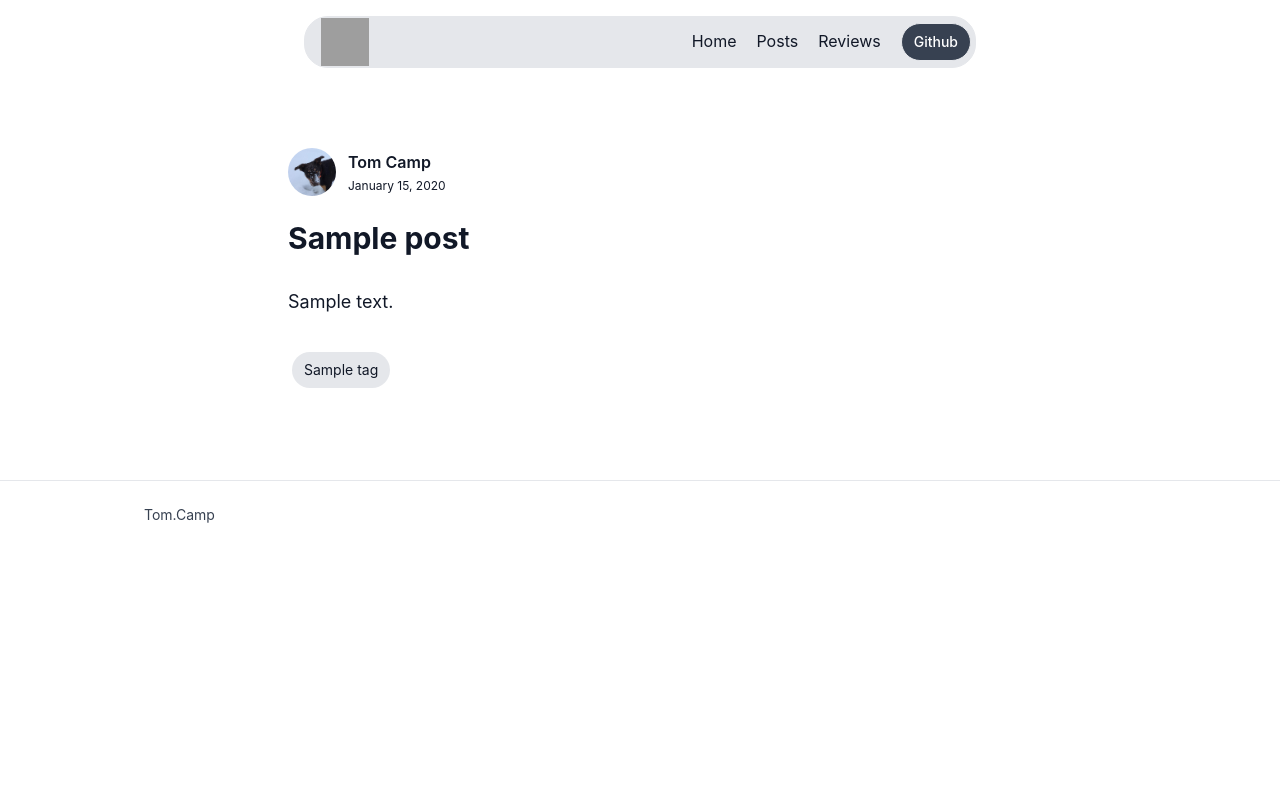
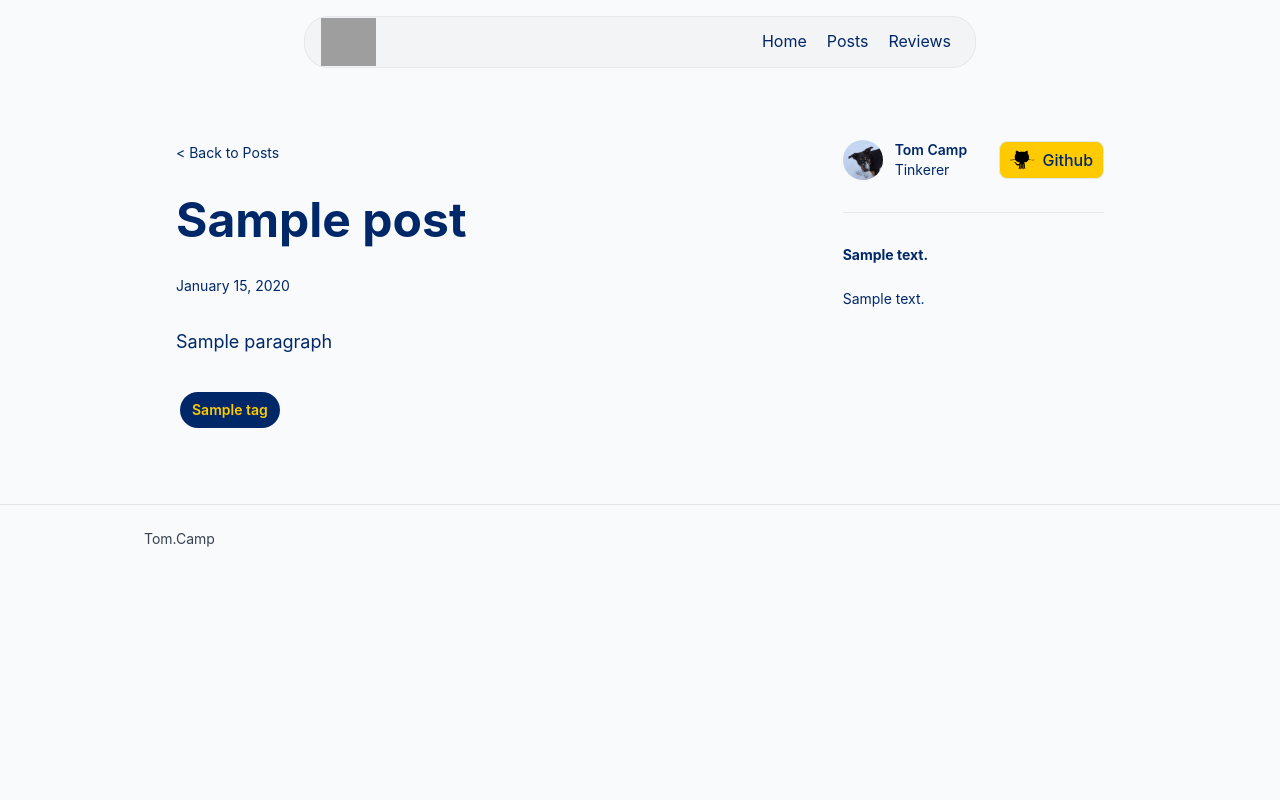
Before and after one commit to Tom-Camp/tom.camp, a Flask app: template app/templates/posts/index.html in a window 1280 px wide. Run offline with Flask 3, Linux system fonts and the light colour scheme; the template is opened without the code that fills it: most values are stand-ins (such as "Sample title", 1, 10 or a date in 2020); parts of the project's set-up code (start-up, migrations or seed data) failed here and were passed over; some libraries are stand-ins or nearby versions; grey boxes are pictures that could not be loaded.

Commit message:
Updating post response and styles.

```diff
--- a/app/static/css/style.css
+++ b/app/static/css/style.css
@@ -2,6 +2,9 @@
 /* Set base font size for the entire document */
 :root {
   font-size: 16px; /* Base font size: 16px (1rem = 16px) */
+  --color-red: #BF0A30;
+  --color-blue: #002868;
+  --color-gold: #FFCA00;
 }
 
 /* Optional: Responsive font sizing for mobile devices */
@@ -14,7 +17,7 @@
 body {
   font-family: -apple-system, BlinkMacSystemFont, "Segoe UI", Roboto, "Helvetica Neue", Arial, sans-serif;
   line-height: 1.6;
-  color: #1f2937;
+  color: var(--color-blue);
 }
 
 /* Add any additional custom styles below */
@@ -28,4 +31,40 @@ a:hover {
   opacity: 0.8;
 }
 
+.nc-blue {
+  color: var(--color-blue);
+}
+
+.nc-red {
+  color: var(--color-red);
+}
+
+.nc-gold {
+  color: var(--color-gold);
+}
+
+.bg-nc-blue {
+  background-color: var(--color-blue);
+}
+
+.bg-nc-red {
+  background-color: var(--color-red);
+}
+
+.bg-nc-gold {
+  background-color: var(--color-gold);
+}
+
+.border-nc-blue {
+  border-color: var(--color-blue);
+}
+
+.border-nc-red {
+  border-color: var(--color-red);
+}
+
+.border-nc-gold {
+  border-color: var(--color-gold);
+}
+
 /*# sourceMappingURL=style.css.map */
--- a/app/static/css/style.scss
+++ b/app/static/css/style.scss
@@ -3,6 +3,9 @@
 /* Set base font size for the entire document */
 :root {
     font-size: 16px; /* Base font size: 16px (1rem = 16px) */
+    --color-red: #BF0A30;
+    --color-blue: #002868;
+    --color-gold: #FFCA00;
 }
 
 /* Optional: Responsive font sizing for mobile devices */
@@ -16,7 +19,7 @@
 body {
     font-family: -apple-system, BlinkMacSystemFont, 'Segoe UI', Roboto, 'Helvetica Neue', Arial, sans-serif;
     line-height: 1.6;
-    color: #1f2937;
+    color: var(--color-blue);
 }
 
 /* Add any additional custom styles below */
@@ -29,3 +32,39 @@ a {
 a:hover {
     opacity: 0.8;
 }
+
+.nc-blue {
+    color: var(--color-blue);
+}
+
+.nc-red {
+    color: var(--color-red);
+}
+
+.nc-gold {
+    color: var(--color-gold);
+}
+
+.bg-nc-blue {
+    background-color: var(--color-blue);
+}
+
+.bg-nc-red {
+    background-color: var(--color-red);
+}
+
+.bg-nc-gold {
+    background-color: var(--color-gold);
+}
+
+.border-nc-blue {
+    border-color: var(--color-blue);
+}
+
+.border-nc-red {
+    border-color: var(--color-red);
+}
+
+.border-nc-gold {
+    border-color: var(--color-gold);
+}
--- a/app/templates/base.html
+++ b/app/templates/base.html
@@ -9,7 +9,7 @@
     <link rel="stylesheet" href="{{ url_for('static', filename='css/style.css') }}">
     {% block head %}{% endblock %}
 </head>
-<body class="min-h-screen bg-white text-gray-900">
+<body class="min-h-screen bg-slate-50 nc-blue">
 
     {% include 'common/header.html' %}
 
--- a/app/templates/common/header.html
+++ b/app/templates/common/header.html
@@ -1,6 +1,6 @@
 <!-- ========== HEADER ========== -->
 <header class="sticky top-0 inset-x-0 flex flex-wrap md:justify-start md:flex-nowrap z-50 w-full text-sm">
-    <nav class="mt-4 bg-gray-200 text-base relative max-w-2xl w-full bg-navbar border border-navbar-line rounded rounded-[24px] mx-2 flex flex-wrap md:flex-nowrap items-center justify-between p-1 ps-4 md:py-0 sm:mx-auto">
+    <nav class="mt-4 bg-gray-100 text-base relative max-w-2xl w-full bg-navbar border border-navbar-line rounded rounded-[24px] mx-2 flex flex-wrap md:flex-nowrap items-center justify-between p-1 ps-4 md:py-0 sm:mx-auto">
         <div class="flex items-center">
             <!-- Logo -->
             <a href="{{ url_for('index') }}" class="flex items-center gap-2.5 group">
@@ -16,14 +16,6 @@
         </div>
 
         <div class="flex items-center gap-1 md:order-4 md:ms-4">
-            <a
-                class="w-full text-lg bg-gray-700 text-white sm:w-auto whitespace-nowrap py-2 px-3 inline-flex justify-center items-center gap-x-2 text-sm font-medium rounded rounded-[24px] bg-primary border border-primary-line text-primary-foreground hover:bg-primary-hover focus:outline-hidden focus:bg-primary-focus disabled:opacity-50 disabled:pointer-events-none"
-                href="https://github.com/Tom-Camp"
-                target="_blank"
-                rel="noopener noreferrer">
-                Github
-            </a>
-
             <div class="md:hidden">
                 <!-- Toggle Button -->
                 <button type="button" class="hs-collapse-toggle flex justify-center items-center size-9.5 bg-layer border border-layer-line text-muted-foreground-1 rounded-full hover:bg-muted-hover focus:outline-hidden focus:bg-muted-focus" id="hs-pro-pnm-collapse" aria-expanded="false" aria-controls="hs-pro-pnm" aria-label="Toggle navigation" data-hs-collapse="#hs-pro-pnm">
--- a/app/templates/posts/index.html
+++ b/app/templates/posts/index.html
@@ -3,66 +3,101 @@
 {% block title %}Tom.Camp | {{ post.title }}{% endblock %}
 
 {% block content %}
-<div class="max-w-3xl px-4 pt-6 lg:pt-10 pb-12 sm:px-6 lg:px-8 mx-auto">
-    <div class="max-w-2xl">
-        <div class="flex justify-between items-center mb-6">
-            <div class="flex w-full sm:items-center gap-x-5 sm:gap-x-3">
-                <div class="shrink-0">
-                    <img class="size-12 rounded-full" src="{{ url_for('static', filename='avatar.jpeg') }}" alt="Avatar">
-                </div>
+<!-- Blog Article -->
+<div class="max-w-[85rem] px-4 sm:px-6 lg:px-8 mx-auto">
+    <div class="grid lg:grid-cols-3 gap-y-8 lg:gap-y-0 lg:gap-x-6">
+        <!-- Content -->
+        <div class="lg:col-span-2">
+            <div class="py-8 lg:pe-8">
+                <div class="space-y-5 lg:space-y-8">
+                    <a
+                        class="inline-flex items-center gap-x-1.5 text-sm text-muted-foreground-2 decoration-2 hover:underline focus:outline-hidden focus:underline"
+                        href="{{ url_for('posts.list_posts') }}"
+                    >
+                        < Back to Posts
+                    </a>
 
-                <div class="grow">
-                    <div class="flex justify-between items-center gap-x-2">
-                        <div>
-                            <div class="inline-block">
-                                <div class=" sm:mb-1 block text-start">
-                                    <span class="font-semibold text-foreground">
-                                        Tom Camp
-                                    </span>
-                                </div>
-                            </div>
+                    <h2 class="text-3xl font-bold lg:text-5xl text-foreground">{{ post.title }}</h2>
 
-                            <ul class="text-xs text-muted-foreground-1">
-                                <li class="inline-block relative pe-6 last:pe-0 last-of-type:before:hidden before:absolute before:top-1/2 before:end-2 before:-translate-y-1/2 before:size-1 before:bg-surface-2 before:rounded-full">
-                                    {{ post.created_date.strftime('%B %d, %Y') }}
-                                </li>
-                            </ul>
-                        </div>
-                        <div></div>
+                    <div class="flex items-center gap-x-5">
+                        <p class="text-xs sm:text-sm text-foreground">{{ post.created_date.strftime('%B %d, %Y') }}</p>
+                    </div>
+                    {% for paragraph in post.body.paragraphs %}
+                        <p class="text-lg text-foreground">{{ paragraph }}</p>
+                    {% endfor %}
+
+                    <div class="flex flex-col lg:flex-row lg:items-center gap-y-5 lg:gap-y-0">
+                        <!-- Badges/Tags -->
+                        {% if post.tags %}
+                            {% for tag in post.tags %}
+                                <a
+                                    class="m-1 font-semibold nc-gold bg-nc-blue inline-flex items-center gap-1.5 py-2 px-3 rounded-full text-sm bg-surface text-foreground hover:bg-surface-1 focus:outline-hidden focus:bg-surface-1"
+                                    href="{{ url_for('posts.list_posts_by_tag', tag=tag.name) }}"
+                                >
+                                    {{ tag.name }}
+                                </a>
+                            {% endfor %}
+                        {% endif %}
+                        <!-- End Badges/Tags -->
                     </div>
                 </div>
             </div>
         </div>
-        <div class="space-y-5 md:space-y-8">
-            <div class="space-y-3">
-                <h2 class="text-2xl font-bold md:text-3xl text-foreground">{{ post.title }}</h2>
-            </div>
 
-            <div class="text-lg text-foreground">
-                {{ post.body|safe }}
-            </div>
-            {% if post.image_url %}
-            <figure>
-                <img class="w-full object-cover rounded-xl" src="{{ url_for('static', filename=post.image_url) }}&auto=format&fit=crop&w=560&q=80" alt="Post Image">
-                <figcaption class="mt-3 text-sm text-center text-muted-foreground-1">
-                    {{ post.image_caption }}
-                </figcaption>
-            </figure>
-            {% endif %}
+        <!-- Sidebar -->
+        <div class="lg:col-span-1 lg:w-full lg:h-full lg:bg-linear-to-r lg:from-background lg:via-transparent lg:to-transparent">
+            <div class="sticky top-0 start-0 py-8 lg:ps-8">
+                <!-- Avatar Media -->
+                <div class="group flex items-center gap-x-3 border-b border-line-2 pb-8 mb-8">
+                    <a class="block shrink-0 focus:outline-hidden" href="#">
+                        <img class="size-10 rounded-full" src="{{ url_for('static', filename='avatar.jpeg') }}" alt="Avatar">
+                    </a>
 
-            <div>
-                {% if post.tags %}
-                    {% for tag in post.tags %}
-                        <a
-                            class="m-1 bg-gray-200 inline-flex items-center gap-1.5 py-2 px-3 rounded-full text-sm bg-surface text-foreground hover:bg-surface-1 focus:outline-hidden focus:bg-surface-1"
-                            href="{{ url_for('posts.list_posts_by_tag', tag=tag.name) }}"
-                        >
-                            {{ tag.name }}
-                        </a>
-                    {% endfor %}
-                {% endif %}
+                    <a class="group grow block focus:outline-hidden" href="">
+                        <h5 class="group-hover:text-muted-foreground-2 group-focus:text-muted-foreground-2 text-sm font-semibold text-foreground">
+                            Tom Camp
+                        </h5>
+                        <p class="text-sm text-muted-foreground-1">
+                            Tinkerer
+                        </p>
+                    </a>
+
+                    <div class="grow">
+                        <div class="flex justify-end">
+                            <a href="{% if post.body.repo %}{{ post.body.repo }}{% else %}https://github.com/Tom-Camp{% endif %}" target="_blank" rel="noopener noreferrer">
+                                <button type="button" class="py-1.5 px-2.5 inline-flex items-center gap-x-2 bg-nc-gold text-base font-medium rounded-lg bg-primary border border-primary-line text-primary-foreground hover:bg-primary-hover focus:outline-hidden focus:bg-primary-focus disabled:opacity-50 disabled:pointer-events-none">
+                                    <img src="{{ url_for('static', filename='github.svg') }}" alt="Github" class="size-6" />
+                                    Github
+                                </button>
+                            </a>
+                        </div>
+                    </div>
+                </div>
+                <!-- End Avatar Media -->
+
+                <div class="space-y-6">
+                    <!-- Links -->
+                    {% if post.body.links %}
+                        {% for link in post.body.links %}
+                            <a class="group flex items-center gap-x-6 focus:outline-hidden" href="{{ link.url }}">
+                                <span class="text-sm font-bold text-foreground group-hover:text-primary-hover group-focus:text-primary-focus">
+                                    {{ link.text }}
+                                </span>
+                            </a>
+                            {% if link.description %}
+                                <p class="text-sm text-muted-foreground-1">
+                                    {{ link.description }}
+                                </p>
+                            {% endif %}
+                        {% endfor %}
+                    {% endif %}
+                    <!-- End Media -->
+                </div>
             </div>
         </div>
+        <!-- End Sidebar -->
     </div>
+    <!-- End Content -->
 </div>
+<!-- End Blog Article -->
 {% endblock %}
```
Also changed, not shown: app/models/post.py (+12 -14 lines), app/routes/post_routes.py (+36 -8 lines), app/schemas/post_schemas.py (+14 -9 lines), app/services/post_service.py (+6 -6 lines), app/static/github.svg (added), app/static/icon.svg, 1 other file.
